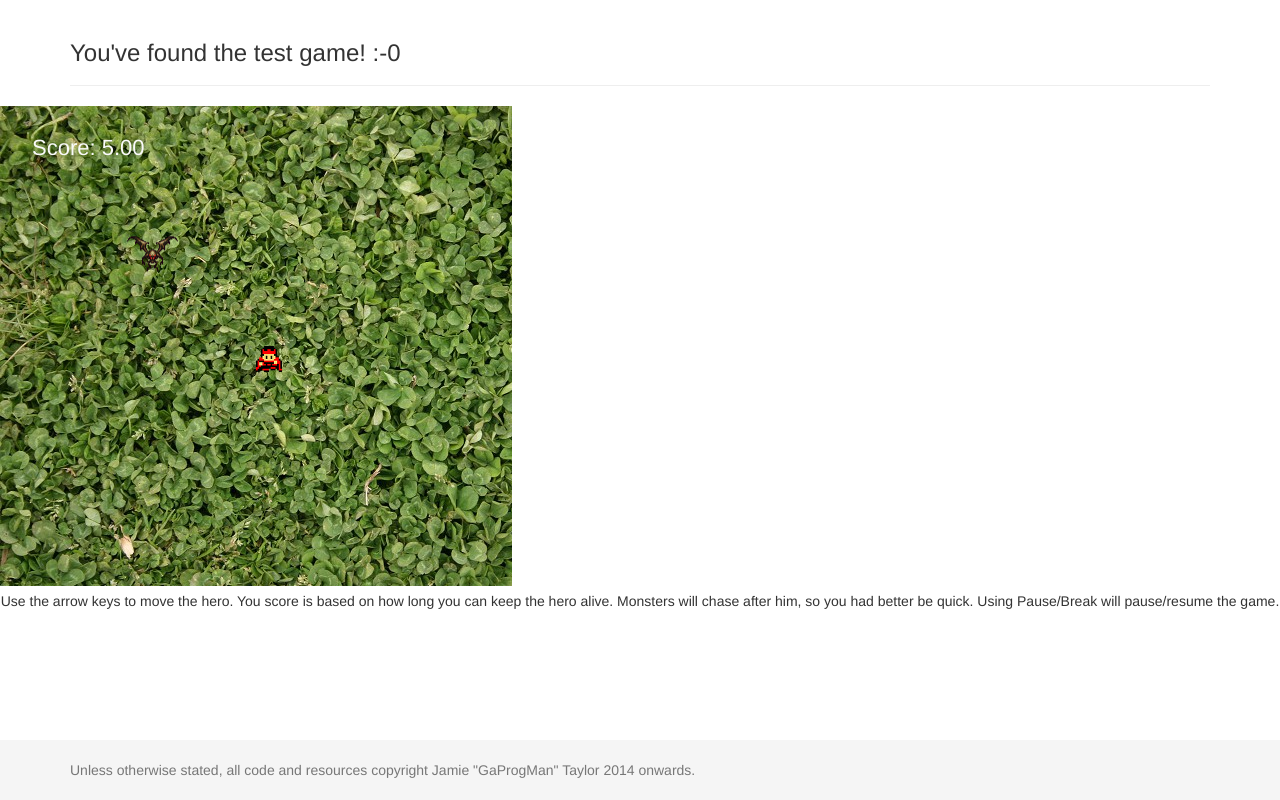
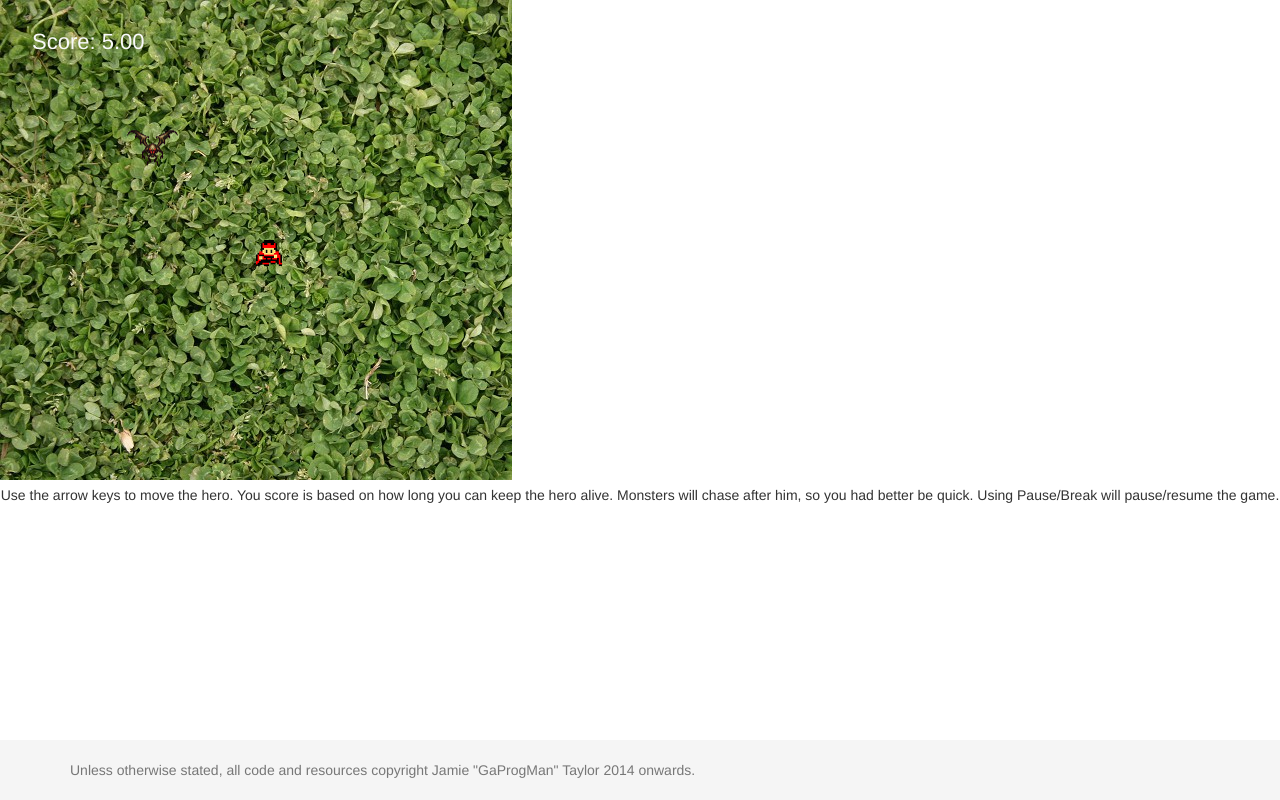
Before and after one commit to GaProgMan/javascriptGame, a plain HTML site: page test.html in a window 1280 px wide. Drawn offline with nearby package versions, Linux system fonts and the light colour scheme.

Commit message:
Removed header
Having the header available made the page scroll when interacting with
the canvas, so it has been removed

```diff
--- a/test.html
+++ b/test.html
@@ -36,9 +36,6 @@
   <body>
 
       <div class="container">
-          <div class="page-header">
-              <h3>You've found the test game! :-0</h3>
-          </div>
             <!-- Although best practise is to place scripts
                  after the closing body tag, this script creates
                  the canvas on which the game is rendered -->
```
